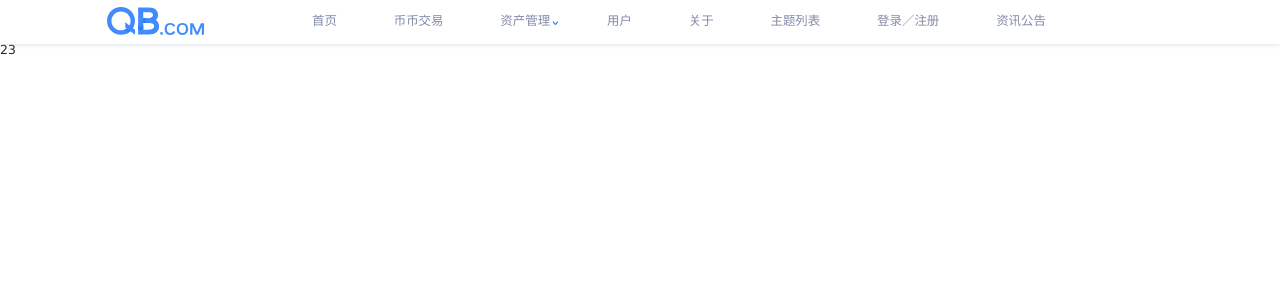
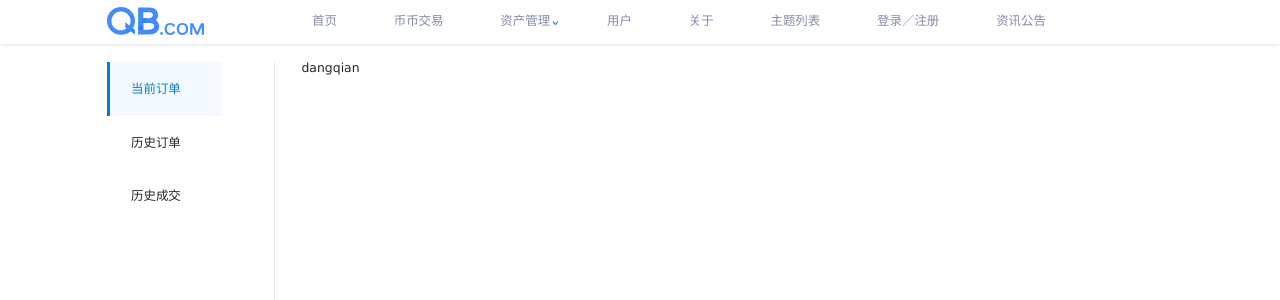
Before and after one commit to yutiansut/qb, a React app: page /order/current in a window 1280 px wide. Shown: the top 300 px of the page. Built offline with nearby package versions, Linux system fonts and the light colour scheme; the HTML template or start-up script is replaced by a standard one.

Commit message:
订单管理

```diff
--- a/src/App.js
+++ b/src/App.js
@@ -17,6 +17,7 @@ import AssetController from "./class/asset/AssetController";
 import UserController from "./class/user/UserController";
 import LoginController from "./class/login/LoginController";
 import NoticeController from "./class/notice/NoticeController";
+import UserOrderListController from "./class/orderList/userOrderList/UserOrderListController"
 
 
 const configController = new ConfigController();
@@ -97,7 +98,9 @@ const Topic = ({match}) => {
 const Asset = ({match}) => {
   return <AssetManange controller={assetController} match={match}/>;
 };
-
+const Order = ({match}) => {
+  return <OrderManage controller={UserOrderListController} match={match}/>
+};
 const User = ({match}) => {
   return <UserInfo controller={userController} match={match}/>
 };
@@ -143,7 +146,7 @@ export default class App extends Component {
             <Route path="/about" component={About} />
             <Route path="/topics" component={Topics} />
             <Route path="/wallet" component={Asset} />
-            <Route path="/order" component={OrderManage} />
+            <Route path="/order" component={Order} />
             <Route path="/user" component={User} />
             <Route path="/findPass" component={ForgetPass} />
             <Route path="/notice" component={Notice} />
--- a/src/components/order/OrderManage.jsx
+++ b/src/components/order/OrderManage.jsx
@@ -7,7 +7,21 @@ import {
   Redirect,
   Switch
 } from "react-router-dom";
+import OrderCurrent from './children/OrderCurrent'
+import OrderHistory from './children/OrderHistory'
+import OrderDeal from './children/OrderDeal'
 
+import './stylus/order.styl'
+
+import OrderListController from '../../class/orderList/userOrderList/UserOrderListController'
+const OrderCurrentController = new OrderListController();
+const OrderHistoryController = new OrderListController();
+const OrderDealController = new OrderListController();
+const orderNavItems = [
+  {name:'当前订单', address:'/current'},
+  {name:'历史订单', address:'/history'},
+  {name:'历史成交', address:'/deal'}
+]
 export default class OrderManage extends exchangeViewBase{
   constructor(){
     super()
@@ -19,9 +33,35 @@ export default class OrderManage extends exchangeViewBase{
 
   }
   render(){
+    const {match} = this.props;
     return(
-        <h3>23
-        </h3>
+        <div className='order-manage clearfix'>
+          <ul className='order-nav fl'>
+            {orderNavItems.map((v, index) => {
+              return(
+                  <li key={index}>
+                    <NavLink activeClassName="active" to={`${match.url}${v.address}`} >
+                      {v.name}
+                    </NavLink>
+                  </li>
+              )
+            })}
+          </ul>
+          <div className='order-content fr'>
+            <Switch>
+              <Route path={`${match.url}/current`} component={({match}) => (
+                  <OrderCurrent controller={OrderCurrentController} />
+              )}/>
+              <Route path={`${match.url}/history`} component={({match}) => (
+                  <OrderHistory controller={OrderHistoryController} />
+              )}/>
+              <Route path={`${match.url}/deal`} component={({match}) => (
+                  <OrderDeal controller={OrderDealController} />
+              )}/>
+              <Redirect to={`${match.url}/current`} />
+            </Switch>
+          </div>
+        </div>
     )
   }
 }
--- /dev/null
+++ b/src/components/order/children/OrderCurrent.jsx
@@ -0,0 +1,27 @@
+import ExchangeViewBase from '../../ExchangeViewBase'
+import React, { Component } from "react";
+
+export default class OrderCurrent extends ExchangeViewBase{
+  constructor(props){
+    super(props);
+    this.state = {
+
+    };
+    const {controller} = this.props;
+    //绑定view
+    controller.setView(this);
+    //初始化数据，数据来源即store里面的state
+    this.state = Object.assign(this.state, controller.initState);
+  }
+  componentWillMount(){
+
+  }
+  componentDidMount(){
+
+  }
+  render() {
+  return(
+      <h3>dangqian</h3>
+  )
+  }
+}
--- /dev/null
+++ b/src/components/order/children/OrderDeal.jsx
@@ -0,0 +1,27 @@
+import ExchangeViewBase from '../../ExchangeViewBase'
+import React, { Component } from "react";
+
+export default class OrderHistory extends ExchangeViewBase{
+  constructor(props){
+    super(props);
+    this.state = {
+
+    };
+    const {controller} = this.props;
+    //绑定view
+    controller.setView(this);
+    //初始化数据，数据来源即store里面的state
+    this.state = Object.assign(this.state, controller.initState);
+  }
+  componentWillMount(){
+
+  }
+  componentDidMount(){
+
+  }
+  render() {
+    return(
+        <h3>chengjiao</h3>
+    )
+  }
+}
--- /dev/null
+++ b/src/components/order/children/OrderHistory.jsx
@@ -0,0 +1,27 @@
+import ExchangeViewBase from '../../ExchangeViewBase'
+import React, { Component } from "react";
+
+export default class OrderHistory extends ExchangeViewBase{
+  constructor(props){
+    super(props);
+    this.state = {
+
+    };
+    const {controller} = this.props;
+    //绑定view
+    controller.setView(this);
+    //初始化数据，数据来源即store里面的state
+    this.state = Object.assign(this.state, controller.initState);
+  }
+  componentWillMount(){
+
+  }
+  componentDidMount(){
+
+  }
+  render() {
+    return(
+        <h3>lishi</h3>
+    )
+  }
+}
--- /dev/null
+++ b/src/components/order/stylus/order.styl
@@ -0,0 +1,31 @@
+@import "../../../common/css/variable.styl"
+
+.order-manage
+	width 12rem
+	margin 0 auto
+	padding-top: 0.2rem;
+	.order-nav
+		width 1.58rem
+		li
+			height: 0.6rem;
+			margin-right: 0.28rem;
+			line-height: 0.6rem;
+			a
+				display: block;
+				width: 100%;
+				padding-left: 0.24rem;
+				border-left 0.04rem solid $normal-white-color
+				color $normal-black-color
+				&.active
+					border-left 0.04rem solid $main-color
+					background $main-bg-active
+					color $main-color
+				&:hover
+					border-left 0.04rem solid $main-color
+					background $main-bg-active
+					color $main-color
+	.order-content
+		width 10.12rem
+		min-height 7.4rem
+		padding 0 .3rem
+		border-left 1px solid $line-light
```
